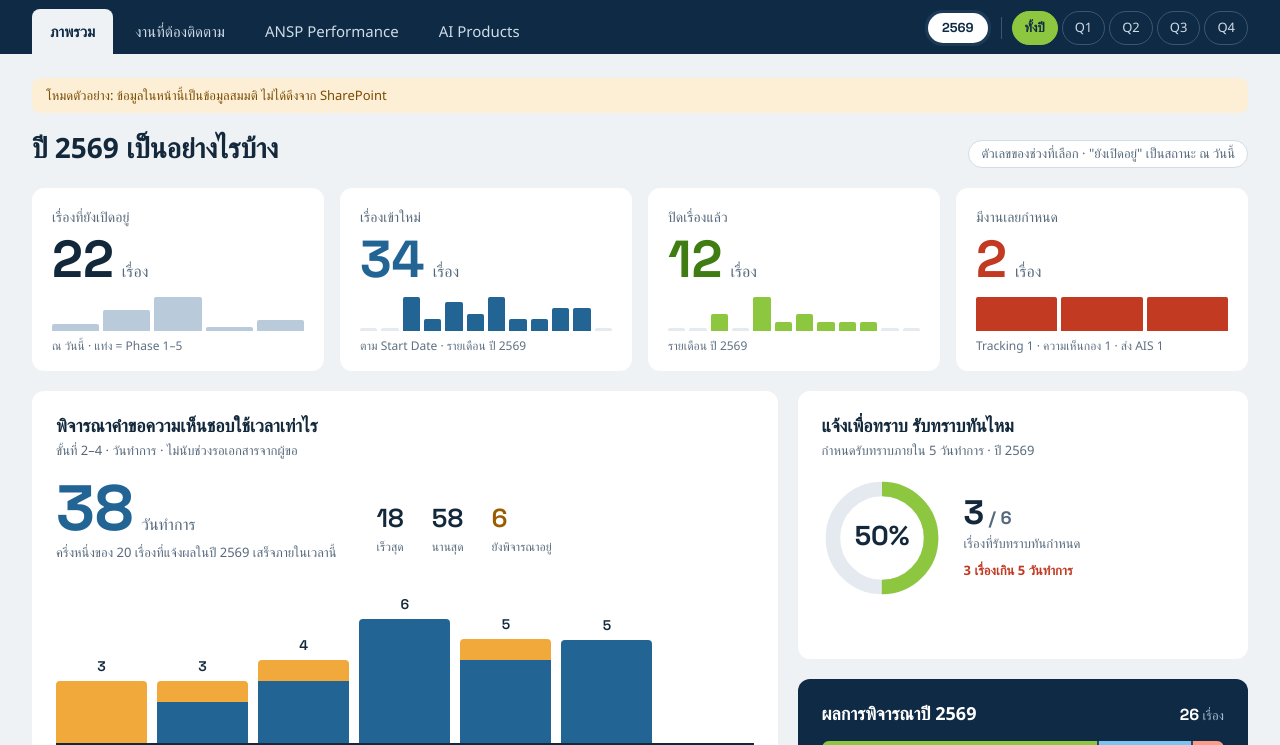
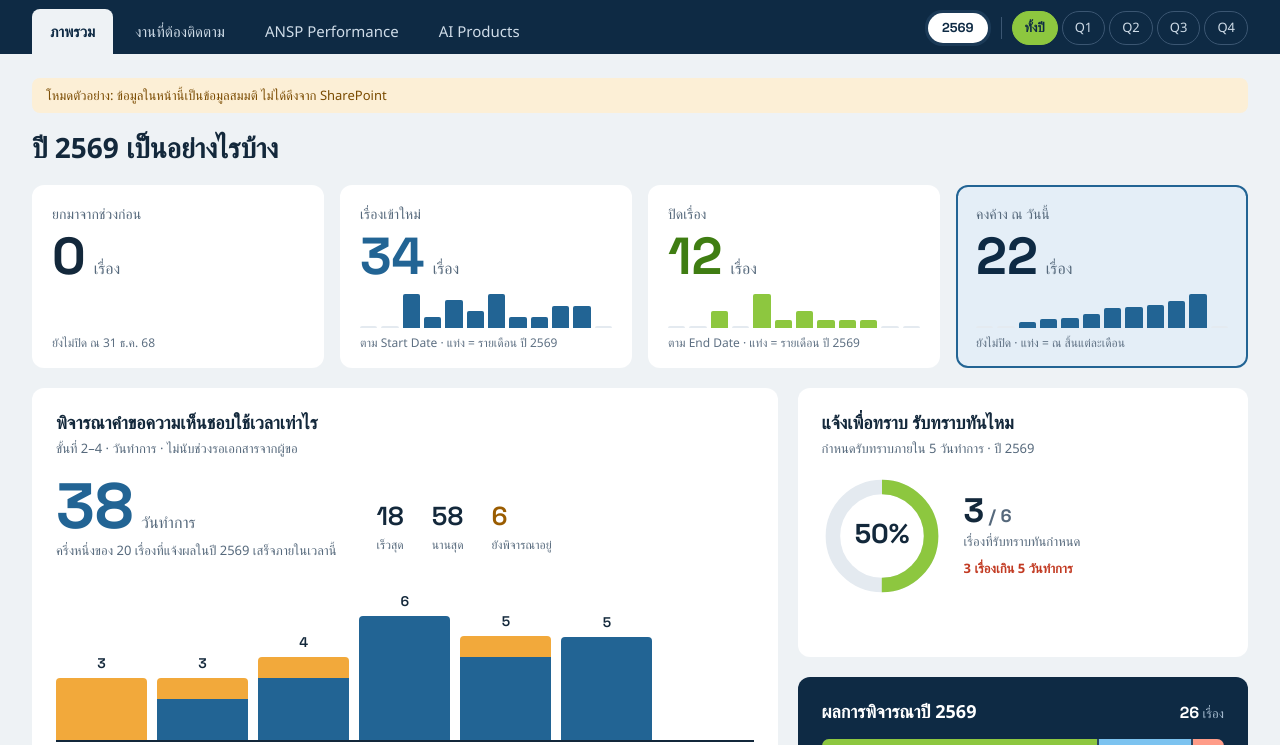
Before and after one commit to caat-ans/mocs-dashboard, a plain HTML site: page index.html in a window 1280 px wide. Shown: the part 59-804 px from the top of the page. Drawn offline with Linux system fonts and the light colour scheme; a web font is replaced by a local one.

Commit message:
Refactor KPI card structure and styles

```diff
--- a/index.html
+++ b/index.html
@@ -92,10 +92,16 @@ h1{font-size:28px;font-weight:700;line-height:1.3}
 .legend{display:flex;flex-wrap:wrap;gap:6px 20px;margin-top:12px;font-size:13px}
 .sw{display:inline-block;width:12px;height:12px;border-radius:3px;margin-right:6px;vertical-align:-1px}
 .none{font-size:13px;color:var(--ink-3);padding:8px 0}
+.foot a{color:var(--blue-d);font-weight:600}
+.foot a:hover{color:var(--navy)}
 .foot{display:flex;flex-wrap:wrap;justify-content:space-between;gap:8px 24px;font-size:12px;color:var(--ink-3);padding-top:24px}
 
 /* KPI cards */
-.kpis{display:grid;grid-template-columns:repeat(auto-fit,minmax(230px,1fr));gap:16px}
+.flow{display:grid;grid-template-columns:repeat(4,minmax(0,1fr));gap:16px}
+.flow .kpi{position:relative}
+.flow .kpi[data-op]::before{content:attr(data-op);position:absolute;left:-19px;top:50%;transform:translateY(-50%);width:26px;height:26px;border-radius:50%;background:var(--navy);color:#fff;display:flex;align-items:center;justify-content:center;font-family:var(--num);font-weight:700;font-size:16px;line-height:1;z-index:1}
+.kpi.res{background:var(--blue-t);box-shadow:inset 0 0 0 2px var(--blue)}
+.kpi-n{margin-top:auto}
 .kpi{background:#fff;border-radius:12px;padding:18px 20px 16px;display:flex;flex-direction:column;gap:6px}
 .kpi-l{font-size:14px;color:var(--ink-2);font-weight:500}
 .kpi-v{font-family:var(--num);font-size:52px;font-weight:700;line-height:1}
@@ -280,7 +286,7 @@ body.present .present-bar b{font-size:13px;color:var(--ink-2);font-weight:500}
 @keyframes spin{to{transform:rotate(360deg)}}
 .err{background:var(--red-t);color:var(--red-tx);border-radius:8px;padding:12px 16px;margin:40px auto;max-width:640px}
 
-@media (max-width:1000px){.ctx,.grid2{grid-template-columns:1fr}
+@media (max-width:1000px){.ctx,.grid2{grid-template-columns:1fr}.flow{grid-template-columns:1fr 1fr}.flow .kpi[data-op]::before{left:auto;right:14px;top:14px;transform:none}
   .cr{grid-template-columns:1fr 1fr}.cr > span:first-child{grid-column:1/-1}.cr .rt{text-align:left}}
 @media (max-width:760px){
   .wrap{padding-left:16px;padding-right:16px}
@@ -351,8 +357,8 @@ body.present .present-bar b{font-size:13px;color:var(--ink-2);font-weight:500}
 
       <!-- ═══ ภาพรวม ═══ -->
       <div class="view" id="view-exec">
-        <div class="pagehead"><h1 id="execTitle">ภาพรวม</h1><span class="tagline">ตัวเลขของช่วงที่เลือก · "ยังเปิดอยู่" เป็นสถานะ ณ วันนี้</span></div>
-        <div class="kpis" id="kpis"></div>
+        <div class="pagehead"><h1 id="execTitle">ภาพรวม</h1><span class="tagline" id="execTag" hidden></span></div>
+        <div class="flow" id="kpis"></div>
 
         <div class="row">
           <section class="card" style="flex:3 1 640px" aria-labelledby="h-dur">
@@ -480,7 +486,7 @@ body.present .present-bar b{font-size:13px;color:var(--ink-2);font-weight:500}
         </section>
       </div>
 
-      <footer class="foot"><span>ข้อมูลจาก MoCS ONE · อ่านอย่างเดียว</span><span>พบปัญหาหรือข้อสงสัย ติดต่อ บุ๋น (NA) หรือ CE-5 DEV Team</span></footer>
+      <footer class="foot"><span>ข้อมูลจาก MoCS ONE · อ่านอย่างเดียว</span><span>รายงานปัญหาการใช้งาน <a href="https://forms.cloud.microsoft/Pages/ResponsePage.aspx?id=toM6r6oTAEOlrrGcjEI6WtKwxLJZ2l9GvRXYy0wXJ8NURDk2TE1BR1RGMTFOTk5OQVk2Mk1BTk9JUS4u" target="_blank" rel="noopener">คลิกที่นี่</a></span></footer>
     </div>
     <div id="errBox" class="err" hidden></div>
   </main>
@@ -701,33 +707,35 @@ function spark(vals,colorAt,labels){
   const m=Math.max(1,...vals);
   return vals.map((v,k)=>`<i style="height:${v?Math.max(10,Math.round(100*v/m)):6}%;background:${v?colorAt(k):"var(--line-s)"}" title="${esc(labels[k])}: ${v}"></i>`).join("");
 }
-function kpiCard(label,val,unit,color,bars,note){
-  return `<div class="kpi"><span class="kpi-l">${label}</span><span class="kpi-v" style="color:${color}">${val}<small>${unit}</small></span><span class="spark" aria-hidden="true">${bars}</span><span class="kpi-n">${note}</span></div>`;
+function kpiCard(label,val,unit,color,bars,note,op,res){
+  return `<div class="kpi${res?" res":""}"${op?` data-op="${op}"`:""}><span class="kpi-l">${label}</span><span class="kpi-v" style="color:${color}">${val}<small>${unit}</small></span>${bars?`<span class="spark" aria-hidden="true">${bars}</span>`:""}<span class="kpi-n">${note}</span></div>`;
 }
 const vrOf=i=>!!i.OversightRequired0;
+const getEnd=i=>toDate(fv(i,"EndDate","End_x0020_Date"));
+// วันที่ปิดเรื่อง: End Date (MoCS ONE ตั้งเมื่อปิด) ถ้าไม่มีใช้วันแจ้งผล/วันแก้ไขล่าสุด · ไม่ก่อน Start Date
+function closeD(i){ if(isOpen(i)) return null; let d=getEnd(i)||calc[getId(i)].decDate||getModified(i); const s=getStart(i); if(s&&d&&d<s) d=s; return d; }
+const openAt=(d,arr)=>arr.filter(i=>{const s=getStart(i);if(!s||s>d) return false; const c=closeD(i); return !c||c>d;});
 
 function renderExec(){ checkHolidays();
   const t0=today();
   document.getElementById("execTitle").textContent=`${periodLabel()} เป็นอย่างไรบ้าง`;
   const open=allCases.filter(isOpen);
-  const newIn=allCases.filter(i=>inPeriod(getStart(i)));
-  const closedDate=i=>calc[getId(i)].decDate||getModified(i);
-  const closedIn=allCases.filter(i=>!isOpen(i)&&inPeriod(closedDate(i)));
+  const [pa,pb]=periodRange(), endD=pb<t0?pb:t0, dayBefore=new Date(pa.getTime()-dayMs);
+  const carried=openAt(dayBefore,allCases);
+  const newIn=allCases.filter(i=>{const s=getStart(i);return s&&s>=pa&&s<=endD;});
+  const closedIn=allCases.filter(i=>{const c=closeD(i);return c&&c>=pa&&c<=endD;});
+  const endOpen=openAt(endD,allCases);
   const inQ=m=>!qtr||Math.floor(m/3)+1===qtr;
-  const monthly=(arr,fn)=>TH_M.map((_,m)=>arr.filter(i=>{const d=fn(i);return d&&d.getFullYear()===year&&d.getMonth()===m;}).length);
-
-  // ── KPI cards
-  const byPhase=[1,2,3,4,5].map(n=>open.filter(i=>phaseN(i)===n).length);
-  const ovTrk=open.filter(i=>{const c=calc[getId(i)];return c.overdue-c.olaOver>0;}).length;
-  const ovOla=open.filter(i=>calc[getId(i)].olaOver>0).length;
-  const ovAis=open.filter(i=>calc[getId(i)].aiOverdue>0).length;
-  const ovAny=open.filter(i=>{const c=calc[getId(i)];return c.overdue+c.aiOverdue>0;}).length;
   const mLab=TH_M.map(m=>`${m} ${String(year+543).slice(2)}`);
+  const monthly=fn=>TH_M.map((_,m)=>allCases.filter(i=>{const d=fn(i);return d&&d.getFullYear()===year&&d.getMonth()===m;}).length);
+  const monthEndOpen=TH_M.map((_,m)=>{const ms=new Date(year,m,1); if(ms>t0) return 0; const me=new Date(year,m+1,0); return openAt(me<t0?me:t0,allCases).length;});
+  const future=pa>t0, endLabel=pb>=t0?"คงค้าง ณ วันนี้":`คงค้าง ณ สิ้น${qtr?"ไตรมาส":"ปี"}`;
+  const tg=document.getElementById("execTag"); tg.hidden=!future; tg.textContent="ช่วงนี้ยังไม่เริ่ม";
   document.getElementById("kpis").innerHTML=[
-    kpiCard("เรื่องที่ยังเปิดอยู่",open.length,"เรื่อง","var(--ink)",spark(byPhase,()=>"var(--blue-l)",["Phase 1","Phase 2","Phase 3","Phase 4","Phase 5"]),"ณ วันนี้ · แท่ง = Phase 1–5"),
-    kpiCard("เรื่องเข้าใหม่",newIn.length,"เรื่อง","var(--blue)",spark(monthly(allCases,getStart),k=>inQ(k)?"var(--blue)":"var(--blue-l)",mLab),`ตาม Start Date · รายเดือน ปี ${year+543}`),
-    kpiCard("ปิดเรื่องแล้ว",closedIn.length,"เรื่อง","var(--green-ink)",spark(monthly(allCases.filter(i=>!isOpen(i)),closedDate),k=>inQ(k)?"var(--green)":"var(--green-l)",mLab),`รายเดือน ปี ${year+543}`),
-    kpiCard("มีงานเลยกำหนด",ovAny,"เรื่อง",ovAny?"var(--red)":"var(--ink-3)",spark([ovTrk,ovOla,ovAis],()=>"var(--red)",["Tracking","ความเห็นกอง","ส่ง AIS"]),`Tracking ${ovTrk} · ความเห็นกอง ${ovOla} · ส่ง AIS ${ovAis}`)
+    kpiCard("ยกมาจากช่วงก่อน",carried.length,"เรื่อง","var(--ink)","",`ยังไม่ปิด ณ ${fmt(dayBefore)}`),
+    kpiCard("เรื่องเข้าใหม่",newIn.length,"เรื่อง","var(--blue)",spark(monthly(getStart),k=>inQ(k)?"var(--blue)":"var(--blue-l)",mLab),`ตาม Start Date · แท่ง = รายเดือน ปี ${year+543}`),
+    kpiCard("ปิดเรื่อง",closedIn.length,"เรื่อง","var(--green-ink)",spark(monthly(closeD),k=>inQ(k)?"var(--green)":"var(--green-l)",mLab),`ตาม End Date · แท่ง = รายเดือน ปี ${year+543}`),
+    kpiCard(endLabel,endOpen.length,"เรื่อง","var(--navy)",spark(monthEndOpen,k=>inQ(k)?"var(--blue)":"var(--blue-l)",mLab.map(x=>"สิ้น "+x)),`ยังไม่ปิด · แท่ง = ณ สิ้นแต่ละเดือน`,"",true)
   ].join("");
 
   // ── ระยะเวลาพิจารณาคำขอความเห็นชอบ
```
